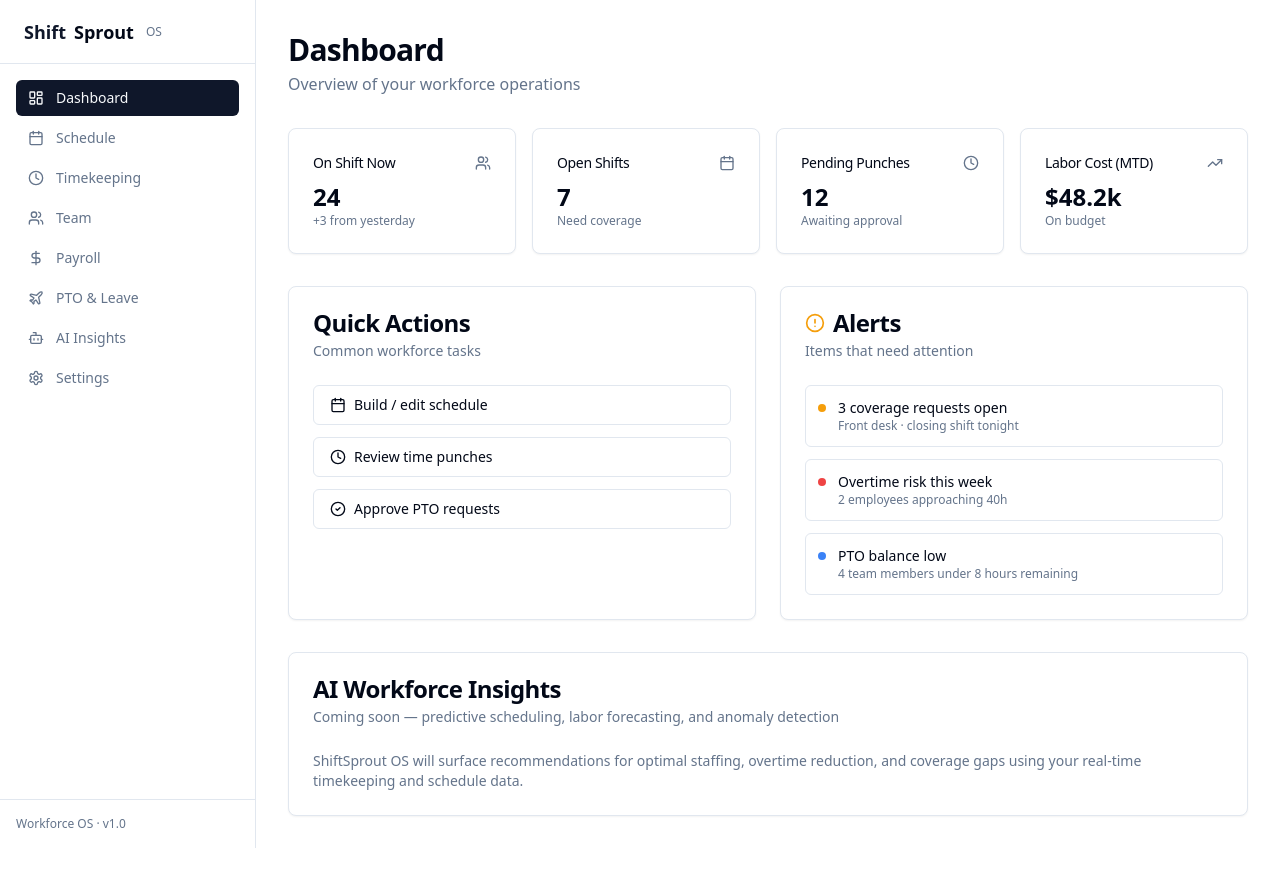
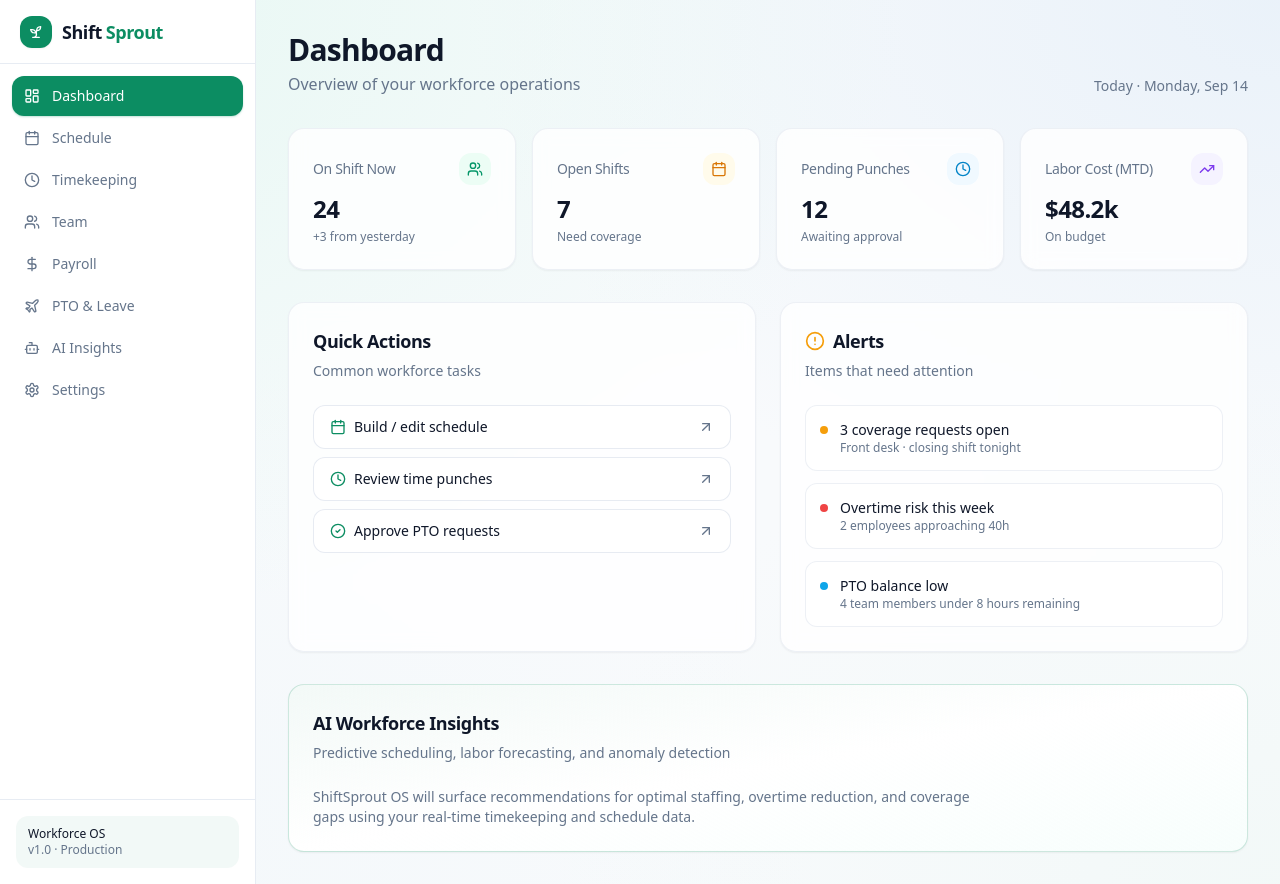
Before and after one commit to KristineMK72/Shiftsprout, a Next.js app: page /dashboard in a window 1280 px wide. Before the commit the page ends 848 px from the top, so only its background shows below. Built offline with nearby package versions, Linux system fonts and the light colour scheme.

Commit message:
Premium visual refresh: emerald theme, mesh backgrounds, polished landing + dashboard

```diff
--- a/app/dashboard/layout.tsx
+++ b/app/dashboard/layout.tsx
@@ -6,10 +6,10 @@ export default function DashboardLayout({
   children: React.ReactNode;
 }) {
   return (
-    <div className="flex min-h-screen">
+    <div className="flex min-h-screen bg-mesh">
       <Sidebar />
       <main className="flex-1 overflow-y-auto">
-        <div className="container mx-auto p-6 md:p-8">{children}</div>
+        <div className="container mx-auto max-w-6xl p-6 md:p-8">{children}</div>
       </main>
     </div>
   );
--- a/app/dashboard/page.tsx
+++ b/app/dashboard/page.tsx
@@ -13,143 +13,161 @@ import {
   AlertCircle,
   TrendingUp,
   CheckCircle2,
+  ArrowUpRight,
 } from "lucide-react";
 import Link from "next/link";
+
+const stats = [
+  {
+    title: "On Shift Now",
+    value: "24",
+    change: "+3 from yesterday",
+    icon: Users,
+    tone: "text-emerald-600 bg-emerald-50",
+  },
+  {
+    title: "Open Shifts",
+    value: "7",
+    change: "Need coverage",
+    icon: Calendar,
+    tone: "text-amber-600 bg-amber-50",
+  },
+  {
+    title: "Pending Punches",
+    value: "12",
+    change: "Awaiting approval",
+    icon: Clock,
+    tone: "text-sky-600 bg-sky-50",
+  },
+  {
+    title: "Labor Cost (MTD)",
+    value: "$48.2k",
+    change: "On budget",
+    icon: TrendingUp,
+    tone: "text-violet-600 bg-violet-50",
+  },
+];
 
 export default function DashboardPage() {
   return (
     <div className="space-y-8">
+      <div className="flex flex-col gap-1 sm:flex-row sm:items-end sm:justify-between">
         <div>
           <h1 className="text-3xl font-bold tracking-tight">Dashboard</h1>
           <p className="text-muted-foreground mt-1">
             Overview of your workforce operations
           </p>
         </div>
+        <div className="text-sm text-muted-foreground">
+          Today · {new Date().toLocaleDateString("en-US", { weekday: "long", month: "short", day: "numeric" })}
+        </div>
+      </div>
 
       {/* Stats */}
-      <div className="grid gap-4 md:grid-cols-2 lg:grid-cols-4">
-        <Card>
+      <div className="grid gap-4 sm:grid-cols-2 lg:grid-cols-4">
+        {stats.map((s) => (
+          <Card
+            key={s.title}
+            className="rounded-2xl border-border/60 bg-white/80 shadow-sm backdrop-blur card-hover"
+          >
             <CardHeader className="flex flex-row items-center justify-between space-y-0 pb-2">
-            <CardTitle className="text-sm font-medium">On Shift Now</CardTitle>
-            <Users className="h-4 w-4 text-muted-foreground" />
+              <CardTitle className="text-sm font-medium text-muted-foreground">
+                {s.title}
+              </CardTitle>
+              <div className={`rounded-lg p-2 ${s.tone}`}>
+                <s.icon className="h-4 w-4" />
+              </div>
             </CardHeader>
             <CardContent>
-            <div className="text-2xl font-bold">24</div>
-            <p className="text-xs text-muted-foreground">+3 from yesterday</p>
+              <div className="text-2xl font-bold tracking-tight">{s.value}</div>
+              <p className="text-xs text-muted-foreground mt-1">{s.change}</p>
             </CardContent>
           </Card>
-        <Card>
-          <CardHeader className="flex flex-row items-center justify-between space-y-0 pb-2">
-            <CardTitle className="text-sm font-medium">Open Shifts</CardTitle>
-            <Calendar className="h-4 w-4 text-muted-foreground" />
-          </CardHeader>
-          <CardContent>
-            <div className="text-2xl font-bold">7</div>
-            <p className="text-xs text-muted-foreground">Need coverage</p>
-          </CardContent>
-        </Card>
-        <Card>
-          <CardHeader className="flex flex-row items-center justify-between space-y-0 pb-2">
-            <CardTitle className="text-sm font-medium">Pending Punches</CardTitle>
-            <Clock className="h-4 w-4 text-muted-foreground" />
-          </CardHeader>
-          <CardContent>
-            <div className="text-2xl font-bold">12</div>
-            <p className="text-xs text-muted-foreground">Awaiting approval</p>
-          </CardContent>
-        </Card>
-        <Card>
-          <CardHeader className="flex flex-row items-center justify-between space-y-0 pb-2">
-            <CardTitle className="text-sm font-medium">Labor Cost (MTD)</CardTitle>
-            <TrendingUp className="h-4 w-4 text-muted-foreground" />
-          </CardHeader>
-          <CardContent>
-            <div className="text-2xl font-bold">$48.2k</div>
-            <p className="text-xs text-muted-foreground">On budget</p>
-          </CardContent>
-        </Card>
+        ))}
       </div>
 
       {/* Quick actions + Alerts */}
-      <div className="grid gap-6 md:grid-cols-2">
-        <Card>
+      <div className="grid gap-6 lg:grid-cols-2">
+        <Card className="rounded-2xl border-border/60 bg-white/80 shadow-sm backdrop-blur">
           <CardHeader>
-            <CardTitle>Quick Actions</CardTitle>
+            <CardTitle className="text-lg">Quick Actions</CardTitle>
             <CardDescription>Common workforce tasks</CardDescription>
           </CardHeader>
-          <CardContent className="grid gap-3">
-            <Button asChild variant="outline" className="justify-start">
-              <Link href="/dashboard/schedule">
-                <Calendar className="mr-2 h-4 w-4" />
-                Build / edit schedule
+          <CardContent className="grid gap-2">
+            {[
+              { href: "/dashboard/schedule", icon: Calendar, label: "Build / edit schedule" },
+              { href: "/dashboard/timekeeping", icon: Clock, label: "Review time punches" },
+              { href: "/dashboard/pto", icon: CheckCircle2, label: "Approve PTO requests" },
+            ].map((a) => (
+              <Button
+                key={a.href}
+                asChild
+                variant="outline"
+                className="h-11 justify-between rounded-xl border-border/80 bg-white hover:bg-accent"
+              >
+                <Link href={a.href}>
+                  <span className="flex items-center gap-2">
+                    <a.icon className="h-4 w-4 text-primary" />
+                    {a.label}
+                  </span>
+                  <ArrowUpRight className="h-4 w-4 text-muted-foreground" />
                 </Link>
               </Button>
-            <Button asChild variant="outline" className="justify-start">
-              <Link href="/dashboard/timekeeping">
-                <Clock className="mr-2 h-4 w-4" />
-                Review time punches
-              </Link>
-            </Button>
-            <Button asChild variant="outline" className="justify-start">
-              <Link href="/dashboard/pto">
-                <CheckCircle2 className="mr-2 h-4 w-4" />
-                Approve PTO requests
-              </Link>
-            </Button>
+            ))}
           </CardContent>
         </Card>
 
-        <Card>
+        <Card className="rounded-2xl border-border/60 bg-white/80 shadow-sm backdrop-blur">
           <CardHeader>
-            <CardTitle className="flex items-center gap-2">
+            <CardTitle className="flex items-center gap-2 text-lg">
               <AlertCircle className="h-5 w-5 text-amber-500" />
               Alerts
             </CardTitle>
             <CardDescription>Items that need attention</CardDescription>
           </CardHeader>
           <CardContent className="space-y-3">
-            <div className="flex items-start gap-3 rounded-md border p-3">
-              <div className="h-2 w-2 mt-1.5 rounded-full bg-amber-500" />
+            {[
+              {
+                color: "bg-amber-500",
+                title: "3 coverage requests open",
+                desc: "Front desk · closing shift tonight",
+              },
+              {
+                color: "bg-red-500",
+                title: "Overtime risk this week",
+                desc: "2 employees approaching 40h",
+              },
+              {
+                color: "bg-sky-500",
+                title: "PTO balance low",
+                desc: "4 team members under 8 hours remaining",
+              },
+            ].map((a) => (
+              <div
+                key={a.title}
+                className="flex items-start gap-3 rounded-xl border border-border/60 bg-white/60 p-3.5"
+              >
+                <div className={`mt-1.5 h-2 w-2 shrink-0 rounded-full ${a.color}`} />
                 <div>
-                <p className="text-sm font-medium">3 coverage requests open</p>
-                <p className="text-xs text-muted-foreground">
-                  Front desk · closing shift tonight
-                </p>
+                  <p className="text-sm font-medium">{a.title}</p>
+                  <p className="text-xs text-muted-foreground">{a.desc}</p>
                 </div>
               </div>
-            <div className="flex items-start gap-3 rounded-md border p-3">
-              <div className="h-2 w-2 mt-1.5 rounded-full bg-red-500" />
-              <div>
-                <p className="text-sm font-medium">Overtime risk this week</p>
-                <p className="text-xs text-muted-foreground">
-                  2 employees approaching 40h
-                </p>
-              </div>
-            </div>
-            <div className="flex items-start gap-3 rounded-md border p-3">
-              <div className="h-2 w-2 mt-1.5 rounded-full bg-blue-500" />
-              <div>
-                <p className="text-sm font-medium">PTO balance low</p>
-                <p className="text-xs text-muted-foreground">
-                  4 team members under 8 hours remaining
-                </p>
-              </div>
-            </div>
+            ))}
           </CardContent>
         </Card>
       </div>
 
-      {/* Placeholder for future AI / insights */}
-      <Card>
+      {/* AI teaser */}
+      <Card className="rounded-2xl border-primary/20 bg-gradient-to-br from-primary/5 via-white to-teal-50/50 shadow-sm overflow-hidden">
         <CardHeader>
-          <CardTitle>AI Workforce Insights</CardTitle>
+          <CardTitle className="text-lg">AI Workforce Insights</CardTitle>
           <CardDescription>
-            Coming soon — predictive scheduling, labor forecasting, and anomaly
-            detection
+            Predictive scheduling, labor forecasting, and anomaly detection
           </CardDescription>
         </CardHeader>
         <CardContent>
-          <p className="text-sm text-muted-foreground">
+          <p className="text-sm text-muted-foreground max-w-2xl">
             ShiftSprout OS will surface recommendations for optimal staffing,
             overtime reduction, and coverage gaps using your real-time
             timekeeping and schedule data.
--- a/app/globals.css
+++ b/app/globals.css
@@ -2,71 +2,75 @@
 @tailwind components;
 @tailwind utilities;
 
-/* ShadCN Theme Variables */
+/* ShiftSprout premium theme — soft slate + emerald sprout accent */
 :root {
-  --background: 0 0% 100%;
-  --foreground: 222.2 84% 4.9%;
+  --background: 210 40% 98%;
+  --foreground: 222 47% 11%;
 
   --card: 0 0% 100%;
-  --card-foreground: 222.2 84% 4.9%;
+  --card-foreground: 222 47% 11%;
 
   --popover: 0 0% 100%;
-  --popover-foreground: 222.2 84% 4.9%;
+  --popover-foreground: 222 47% 11%;
 
-  --primary: 222.2 47.4% 11.2%;
-  --primary-foreground: 210 40% 98%;
+  --primary: 160 84% 30%;
+  --primary-foreground: 0 0% 100%;
 
-  --secondary: 210 40% 96.1%;
-  --secondary-foreground: 222.2 47.4% 11.2%;
+  --secondary: 210 40% 96%;
+  --secondary-foreground: 222 47% 11%;
 
-  --muted: 210 40% 96.1%;
-  --muted-foreground: 215.4 16.3% 46.9%;
+  --muted: 210 40% 96%;
+  --muted-foreground: 215 16% 47%;
 
-  --accent: 210 40% 96.1%;
-  --accent-foreground: 222.2 47.4% 11.2%;
+  --accent: 160 40% 96%;
+  --accent-foreground: 160 84% 25%;
 
-  --destructive: 0 72% 50%;
-  --destructive-foreground: 210 40% 98%;
+  --destructive: 0 72% 51%;
+  --destructive-foreground: 0 0% 100%;
 
   --border: 214 32% 91%;
   --input: 214 32% 91%;
-  --ring: 222.2 84% 4.9%;
+  --ring: 160 84% 30%;
 
-  --radius: 0.5rem;
+  --radius: 0.75rem;
+
+  --sidebar: 0 0% 100%;
+  --sidebar-border: 214 32% 93%;
 }
 
-/* Dark Mode */
 .dark {
-  --background: 222.2 84% 4.9%;
+  --background: 222 47% 7%;
   --foreground: 210 40% 98%;
 
-  --card: 222.2 84% 4.9%;
+  --card: 222 47% 9%;
   --card-foreground: 210 40% 98%;
 
-  --popover: 222.2 84% 4.9%;
+  --popover: 222 47% 9%;
   --popover-foreground: 210 40% 98%;
 
-  --primary: 210 40% 98%;
-  --primary-foreground: 222.2 47.4% 11.2%;
+  --primary: 160 70% 45%;
+  --primary-foreground: 160 84% 10%;
 
-  --secondary: 222.2 47.4% 11.2%;
+  --secondary: 217 33% 14%;
   --secondary-foreground: 210 40% 98%;
 
-  --muted: 222.2 47.4% 11.2%;
-  --muted-foreground: 215.4 16.3% 46.9%;
+  --muted: 217 33% 14%;
+  --muted-foreground: 215 20% 65%;
 
-  --accent: 222.2 47.4% 11.2%;
-  --accent-foreground: 210 40% 98%;
+  --accent: 160 30% 14%;
+  --accent-foreground: 160 70% 55%;
 
-  --destructive: 0 62.8% 30.6%;
-  --destructive-foreground: 210 40% 98%;
+  --destructive: 0 62% 40%;
+  --destructive-foreground: 0 0% 100%;
 
-  --border: 217.2 32.6% 17.5%;
-  --input: 217.2 32.6% 17.5%;
-  --ring: 210 40% 98%;
+  --border: 217 33% 17%;
+  --input: 217 33% 17%;
+  --ring: 160 70% 45%;
+
+  --sidebar: 222 47% 8%;
+  --sidebar-border: 217 33% 14%;
 }
 
-/* Base Styles */
 @layer base {
   * {
     @apply border-border;
@@ -75,3 +79,23 @@
     @apply bg-background text-foreground antialiased;
   }
 }
+
+/* Premium utilities */
+@layer utilities {
+  .bg-mesh {
+    background-color: hsl(var(--background));
+    background-image:
+      radial-gradient(at 0% 0%, hsl(160 60% 92% / 0.7) 0px, transparent 50%),
+      radial-gradient(at 100% 0%, hsl(210 60% 94% / 0.8) 0px, transparent 45%),
+      radial-gradient(at 100% 100%, hsl(160 40% 95% / 0.5) 0px, transparent 40%),
+      radial-gradient(at 0% 100%, hsl(200 50% 96% / 0.6) 0px, transparent 45%);
+  }
+
+  .glass {
+    @apply bg-white/70 backdrop-blur-xl border border-white/40 shadow-sm;
+  }
+
+  .card-hover {
+    @apply transition-all duration-200 hover:shadow-md hover:-translate-y-0.5;
+  }
+}
--- a/app/page.tsx
+++ b/app/page.tsx
@@ -1,51 +1,108 @@
 import Link from "next/link";
 import { Button } from "@/components/ui/button";
+import {
+  Calendar,
+  Clock,
+  Plane,
+  Bot,
+  ArrowRight,
+  Sparkles,
+} from "lucide-react";
 
 export default function HomePage() {
   return (
-    <main className="flex min-h-screen flex-col items-center justify-center p-8">
-      <div className="text-center space-y-6 max-w-2xl">
-        <div className="space-y-2">
-          <h1 className="text-5xl font-bold tracking-tight">
-            Shift<span className="text-primary">Sprout</span> OS
-          </h1>
-          <p className="text-xl text-muted-foreground">
-            The modern workforce operating system
-          </p>
+    <main className="relative min-h-screen overflow-hidden bg-mesh">
+      {/* subtle top accent line */}
+      <div className="absolute inset-x-0 top-0 h-1 bg-gradient-to-r from-transparent via-primary/60 to-transparent" />
+
+      <div className="relative z-10 flex min-h-screen flex-col items-center justify-center px-6 py-16">
+        <div className="mx-auto max-w-3xl text-center">
+          {/* badge */}
+          <div className="mb-8 inline-flex items-center gap-2 rounded-full border border-primary/20 bg-primary/5 px-4 py-1.5 text-sm font-medium text-primary">
+            <Sparkles className="h-3.5 w-3.5" />
+            Workforce Operating System
           </div>
 
-        <p className="text-muted-foreground max-w-md mx-auto">
-          Scheduling · Timekeeping · Payroll · PTO · AI intelligence.
-          Built as a focused alternative to ADP and UKG for growing teams.
+          <h1 className="text-5xl font-bold tracking-tight sm:text-6xl md:text-7xl">
+            Shift
+            <span className="bg-gradient-to-r from-emerald-600 to-teal-500 bg-clip-text text-transparent">
+              Sprout
+            </span>{" "}
+            <span className="text-foreground/80">OS</span>
+          </h1>
+
+          <p className="mt-5 text-xl text-muted-foreground sm:text-2xl">
+            The modern alternative to ADP &amp; UKG
           </p>
 
-        <div className="flex flex-col sm:flex-row gap-3 justify-center pt-4">
-          <Button asChild size="lg">
-            <Link href="/dashboard">Enter Dashboard</Link>
+          <p className="mx-auto mt-4 max-w-lg text-base text-muted-foreground">
+            Scheduling, timekeeping, payroll visibility, PTO, and AI insights —
+            built for growing teams that want clarity without the enterprise
+            complexity.
+          </p>
+
+          <div className="mt-10 flex flex-col items-center justify-center gap-3 sm:flex-row">
+            <Button
+              asChild
+              size="lg"
+              className="h-12 rounded-xl px-8 text-base shadow-lg shadow-primary/20"
+            >
+              <Link href="/dashboard">
+                Enter Dashboard
+                <ArrowRight className="ml-2 h-4 w-4" />
+              </Link>
             </Button>
-          <Button asChild variant="outline" size="lg">
+            <Button
+              asChild
+              variant="outline"
+              size="lg"
+              className="h-12 rounded-xl px-8 text-base bg-white/60 backdrop-blur"
+            >
               <Link href="/dashboard/schedule">View Schedule</Link>
             </Button>
           </div>
+        </div>
 
-        <div className="pt-12 grid grid-cols-2 md:grid-cols-4 gap-4 text-sm text-muted-foreground">
-          <div className="rounded-lg border p-4">
-            <div className="font-medium text-foreground">Smart Scheduling</div>
-            <div>Drag-and-drop + templates</div>
+        {/* feature cards */}
+        <div className="mt-20 grid w-full max-w-4xl grid-cols-1 gap-4 sm:grid-cols-2 lg:grid-cols-4">
+          {[
+            {
+              icon: Calendar,
+              title: "Smart Scheduling",
+              desc: "Drag-and-drop, templates & coverage",
+            },
+            {
+              icon: Clock,
+              title: "Real-time Punches",
+              desc: "Mobile & kiosk ready",
+            },
+            {
+              icon: Plane,
+              title: "PTO & Leave",
+              desc: "Balances & approvals",
+            },
+            {
+              icon: Bot,
+              title: "AI Insights",
+              desc: "Forecasting & alerts",
+            },
+          ].map((f) => (
+            <div
+              key={f.title}
+              className="group rounded-2xl border border-border/60 bg-white/70 p-5 shadow-sm backdrop-blur transition-all duration-200 hover:border-primary/30 hover:shadow-md"
+            >
+              <div className="mb-3 flex h-10 w-10 items-center justify-center rounded-xl bg-primary/10 text-primary transition-colors group-hover:bg-primary group-hover:text-white">
+                <f.icon className="h-5 w-5" />
               </div>
-          <div className="rounded-lg border p-4">
-            <div className="font-medium text-foreground">Real-time Punches</div>
-            <div>Mobile + kiosk ready</div>
+              <div className="font-semibold text-foreground">{f.title}</div>
+              <div className="mt-1 text-sm text-muted-foreground">{f.desc}</div>
             </div>
-          <div className="rounded-lg border p-4">
-            <div className="font-medium text-foreground">PTO & Leave</div>
-            <div>Balances & approvals</div>
+          ))}
         </div>
-          <div className="rounded-lg border p-4">
-            <div className="font-medium text-foreground">AI Insights</div>
-            <div>Forecasting & alerts</div>
-          </div>
-        </div>
+
+        <p className="mt-16 text-xs text-muted-foreground">
+          Built for teams that outgrew spreadsheets
+        </p>
       </div>
     </main>
   );
--- a/components/layout/sidebar.tsx
+++ b/components/layout/sidebar.tsx
@@ -11,6 +11,7 @@ import {
   Plane,
   Settings,
   Bot,
+  Sprout,
 } from "lucide-react";
 import { cn } from "@/lib/utils";
 
@@ -29,17 +30,18 @@ export function Sidebar() {
   const pathname = usePathname();
 
   return (
-    <aside className="hidden md:flex w-64 flex-col border-r bg-card">
-      <div className="flex h-16 items-center border-b px-6">
-        <Link href="/" className="flex items-center gap-2 font-bold text-lg">
-          <span className="text-primary">Shift</span>
-          <span>Sprout</span>
-          <span className="text-xs font-normal text-muted-foreground ml-1">
-            OS
-          </span>
+    <aside className="hidden md:flex w-64 flex-col border-r border-[hsl(var(--sidebar-border))] bg-[hsl(var(--sidebar))]">
+      <div className="flex h-16 items-center gap-2.5 border-b border-[hsl(var(--sidebar-border))] px-5">
+        <div className="flex h-8 w-8 items-center justify-center rounded-lg bg-primary text-primary-foreground shadow-sm">
+          <Sprout className="h-4 w-4" />
+        </div>
+        <Link href="/" className="flex items-baseline gap-1 font-bold text-lg tracking-tight">
+          <span>Shift</span>
+          <span className="text-primary">Sprout</span>
         </Link>
       </div>
-      <nav className="flex-1 space-y-1 p-4">
+
+      <nav className="flex-1 space-y-0.5 p-3">
         {navItems.map((item) => {
           const Icon = item.icon;
           const isActive =
@@ -50,20 +52,24 @@ export function Sidebar() {
               key={item.href}
               href={item.href}
               className={cn(
-                "flex items-center gap-3 rounded-md px-3 py-2 text-sm font-medium transition-colors",
+                "flex items-center gap-3 rounded-xl px-3 py-2.5 text-sm font-medium transition-all",
                 isActive
-                  ? "bg-primary text-primary-foreground"
+                  ? "bg-primary text-primary-foreground shadow-sm shadow-primary/25"
                   : "text-muted-foreground hover:bg-accent hover:text-accent-foreground"
               )}
             >
-              <Icon className="h-4 w-4" />
+              <Icon className="h-4 w-4 shrink-0" />
               {item.label}
             </Link>
           );
         })}
       </nav>
-      <div className="border-t p-4 text-xs text-muted-foreground">
-        Workforce OS · v1.0
+
+      <div className="border-t border-[hsl(var(--sidebar-border))] p-4">
+        <div className="rounded-xl bg-primary/5 px-3 py-2.5 text-xs">
+          <div className="font-medium text-foreground">Workforce OS</div>
+          <div className="text-muted-foreground">v1.0 · Production</div>
+        </div>
       </div>
     </aside>
   );
```
Lines whose indentation alone changed are shown as unchanged.
